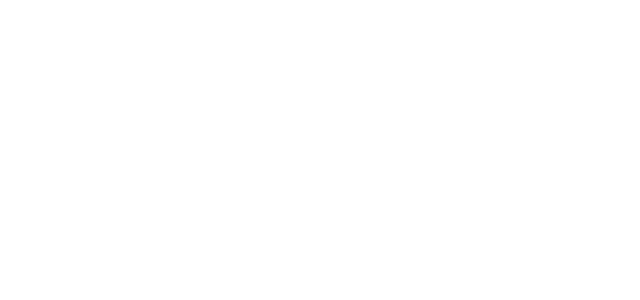
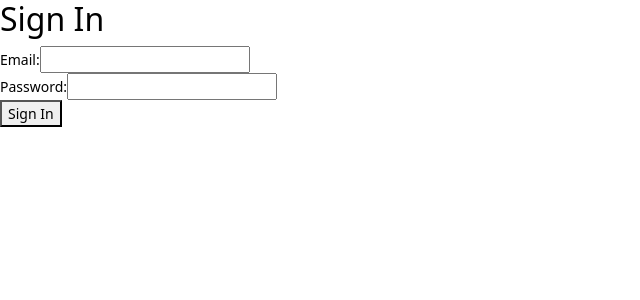
Before and after one commit to KartikNavale/Gophygital-Loyalty-React, a React (Vite) app: page /login in a window 1280 px wide. Before the commit this address had no page. Shown: the top 300 px of the page, without its empty margins (0-640 px from the left). Built offline with nearby package versions, Linux system fonts and the light colour scheme.

Commit message:
Login / Logout /baseurl

```diff
--- a/index.html
+++ b/index.html
@@ -2,10 +2,9 @@
 <html lang="en">
   <head>
     <meta charset="UTF-8" />
-    <link rel="icon" type="image/svg+xml" href="/vite.svg" />
+    <link rel="icon" type="image/svg+xml" href="" />
     <meta name="viewport" content="width=device-width, initial-scale=1.0" />
     <link href="https://cdn.jsdelivr.net/npm/bootstrap@5.3.3/dist/css/bootstrap.min.css" rel="stylesheet" integrity="sha384-QWTKZyjpPEjISv5WaRU9OFeRpok6YctnYmDr5pNlyT2bRjXh0JMhjY6hW+ALEwIH" crossorigin="anonymous">
-    <script src="https://cdn.jsdelivr.net/npm/bootstrap@5.3.3/dist/js/bootstrap.bundle.min.js" integrity="sha384-YvpcrYf0tY3lHB60NNkmXc5s9fDVZLESaAA55NDzOxhy9GkcIdslK1eN7N6jIeHz" crossorigin="anonymous"></script>
     <link rel="stylesheet"
     href="https://fonts.googleapis.com/css2?family=Material+Symbols+Outlined:opsz,wght,FILL,GRAD@20..48,100..700,0..1,-50..200" />
 
@@ -13,6 +12,10 @@
   </head>
   <body>
     <div id="root"></div>
+    <script src="https://cdn.jsdelivr.net/npm/bootstrap@5.3.3/dist/js/bootstrap.bundle.min.js" integrity="sha384-YvpcrYf0tY3lHB60NNkmXc5s9fDVZLESaAA55NDzOxhy9GkcIdslK1eN7N6jIeHz" crossorigin="anonymous"></script>
+
     <script type="module" src="/src/main.jsx"></script>
   </body>
+
+
 </html>
--- a/package.json
+++ b/package.json
@@ -10,6 +10,7 @@
     "preview": "vite preview"
   },
   "dependencies": {
+    "axios": "^1.7.7",
     "bootstrap": "^5.3.3",
     "jquery": "^3.7.1",
     "react": "^18.3.1",
--- a/src/App.jsx
+++ b/src/App.jsx
@@ -9,30 +9,35 @@
 import NewCampaign from './components/NewCampaign';
 import NewSegment from './components/NewSegment';
 import ViewRuleEngine from './components/CreateRuleEngine';
-import CreateRuleEngine from './components/ViewRuleEngine'
+import CreateRuleEngine from './components/ViewRuleEngine';
 import 'bootstrap/dist/css/bootstrap.min.css';
 import 'bootstrap/dist/js/bootstrap.bundle.min.js';
 import { BrowserRouter as Router, Route, Routes } from 'react-router-dom';
 import NewTier from './components/NewTier';
+import SignIn from './login/SignIn';
+import ProtectedRoute from './login/ProtectedRoute'; // Import your ProtectedRoute
 
 function App() {
   return (
     <Router>
       <div>
         <Routes>
-          <Route path='/' element={<Members />} />
-          <Route path='/Members' element={<Members />} />
-          <Route path='/Tiers' element={<Tiers />} />
-          <Route path='/Segment' element={<Segment />} />
-          <Route path='/Campaign' element={<Campaign />} />
-          <Route path='/NewSegment' element={<NewSegment />} />
-          <Route path='/NewCampaign' element={<NewCampaign />} />
-          <Route path='/MemberDetails' element={<MemberDetails/>} />
-          <Route path='/RuleEngine' element={<RuleEngine />} />
-          <Route path='/CreateRuleEngine' element={<CreateRuleEngine />} />
-          <Route path='/ViewRuleEngine' element={<ViewRuleEngine />} />
-          <Route path='/TierSetting' element={<TierSetting />} />
-          <Route path='/NewTier' element={<NewTier />} />
+          <Route path='/login' element={<SignIn />} />
+
+          {/* Wrap all routes with ProtectedRoute */}
+          <Route path='/' element={<ProtectedRoute><Members /></ProtectedRoute>} />
+          <Route path='/members' element={<ProtectedRoute><Members /></ProtectedRoute>} />
+          <Route path='/tiers' element={<ProtectedRoute><Tiers /></ProtectedRoute>} />
+          <Route path='/segment' element={<ProtectedRoute><Segment /></ProtectedRoute>} />
+          <Route path='/campaign' element={<ProtectedRoute><Campaign /></ProtectedRoute>} />
+          <Route path='/new-segment' element={<ProtectedRoute><NewSegment /></ProtectedRoute>} />
+          <Route path='/new-campaign' element={<ProtectedRoute><NewCampaign /></ProtectedRoute>} />
+          <Route path='/member-details' element={<ProtectedRoute><MemberDetails /></ProtectedRoute>} />
+          <Route path='/rule-engine' element={<ProtectedRoute><RuleEngine /></ProtectedRoute>} />
+          <Route path='/create-rule-engine' element={<ProtectedRoute><CreateRuleEngine /></ProtectedRoute>} />
+          <Route path='/view-rule-engine' element={<ProtectedRoute><ViewRuleEngine /></ProtectedRoute>} />
+          <Route path='/tier-setting' element={<ProtectedRoute><TierSetting /></ProtectedRoute>} />
+          <Route path='/new-tier' element={<ProtectedRoute><NewTier /></ProtectedRoute>} />
         </Routes>
       </div>
     </Router>
--- /dev/null
+++ b/src/Confi/api.js
@@ -0,0 +1,7 @@
+import axios from 'axios';
+
+const API_BASE_URL = axios.create({
+  baseURL: 'https://lockated.com/api',
+});
+
+export default API_BASE_URL;
--- a/src/components/Header.jsx
+++ b/src/components/Header.jsx
@@ -1,8 +1,23 @@
 import React from 'react';
 import '../components/style.css';
 import GophygitalLogo1 from '/GophygitalLogo1.svg'
+import { useNavigate } from 'react-router-dom';
+
 
 const Header = () => {
+  const navigate = useNavigate();
+
+  const signout = () => {
+    console.log('Signing out...');
+
+    // Remove the spree_api_key from sessionStorage
+    sessionStorage.removeItem('spree_api_key');
+
+
+
+    // Navigate to the login page
+    navigate('/login');
+  };
   return (
      <>
      <nav className="navbar navbar-expand-lg navbar-light p-0">
@@ -88,6 +103,42 @@
   </div>
 </nav>
 
+<div
+  className="modal "
+  id="userInfo"
+  aria-labelledby="userInfoLabel"
+  aria-hidden="true"
+  style={{ display: "none" }}
+>
+  <div className="modal-dialog">
+    <div className="modal-content">
+      <div className="modal-header border-0">
+        <button
+          type="button"
+          className="btn-close "
+          data-bs-dismiss="modal"
+          aria-label="Close"
+        />
+      </div>
+      <div className=" text-center pb-5">
+        <div className="avatar2">
+          <div className="avatar__letters2">A</div>{" "}
+        </div>{" "}
+        <br />
+        <h5>{sessionStorage.getItem('firstname')}</h5> {/* Dynamic Name */}
+              <p>{sessionStorage.getItem('email')}</p>  {/* Dynamic Email */}
+              <p>{sessionStorage.getItem('mobile')}</p>  {/* Dynamic Phone Number */}
+          <button className="purple-btn my-3 " data-bs-dismiss="modal"
+          aria-label="Close" onClick={signout}>
+            <span className="material-symbols-outlined"> logout </span>
+            <span className="my-2"> LogOut </span>
+          </button>{" "}
+      </div>
+    </div>
+  </div>
+</div>
+
+
      </>
   )
 }
--- /dev/null
+++ b/src/login/ProtectedRoute.jsx
@@ -0,0 +1,10 @@
+import React from 'react';
+import { Navigate } from 'react-router-dom';
+
+const ProtectedRoute = ({ children }) => {
+  const isAuthenticated = sessionStorage.getItem('spree_api_key') !== null; // Check if the user is authenticated
+
+  return isAuthenticated ? children : <Navigate to="/login" />;
+};
+
+export default ProtectedRoute;
--- /dev/null
+++ b/src/login/SignIn.jsx
@@ -0,0 +1,73 @@
+import React, { useState } from 'react';
+import { useNavigate } from 'react-router-dom';
+import API_BASE_URL from '../Confi/api';
+const SignIn = () => {
+  const [email, setEmail] = useState('');
+  const [password, setPassword] = useState('');
+  const [error, setError] = useState('');
+  const [loading, setLoading] = useState(false);
+  const navigate = useNavigate();
+
+  const handleSubmit = async (e) => {
+    e.preventDefault();
+    setError('');
+    setLoading(true);
+
+    const formData = new FormData();
+    formData.append('user[email]', email);
+    formData.append('user[password]', password);
+
+    try {
+      const response = await API_BASE_URL.post('/users/sign_in', formData, {
+        headers: {
+          'Content-Type': 'multipart/form-data',
+        },
+      });
+
+      const { spree_api_key, mobile, email, firstname } = response.data;
+
+      // Store all relevant data in session storage
+      sessionStorage.setItem('spree_api_key', spree_api_key);
+      sessionStorage.setItem('mobile', mobile);
+      sessionStorage.setItem('email', email);
+      sessionStorage.setItem('firstname', firstname);
+      navigate('/');
+    } catch (err) {
+      setError(err.response?.data?.error || 'An error occurred');
+    } finally {
+      setLoading(false);
+    }
+  };
+
+  return (
+    <div>
+      <h2>Sign In</h2>
+      <form onSubmit={handleSubmit}>
+        <div>
+          <label>Email:</label>
+          <input
+            type="email"
+            value={email}
+            onChange={(e) => setEmail(e.target.value)}
+            required
+          />
+        </div>
+        <div>
+          <label>Password:</label>
+          <input
+            type="password"
+            value={password}
+            onChange={(e) => setPassword(e.target.value)}
+            required
+          />
+        </div>
+        <button type="submit" disabled={loading}>
+          {loading ? 'Signing In...' : 'Sign In'}
+        </button>
+        {error && <p style={{ color: 'red' }}>{error}</p>}
+      </form>
+    </div>
+  );
+};
+
+export default SignIn;
```
Also changed, not shown: 1 other file (tests, documents, lock files or other folders).
